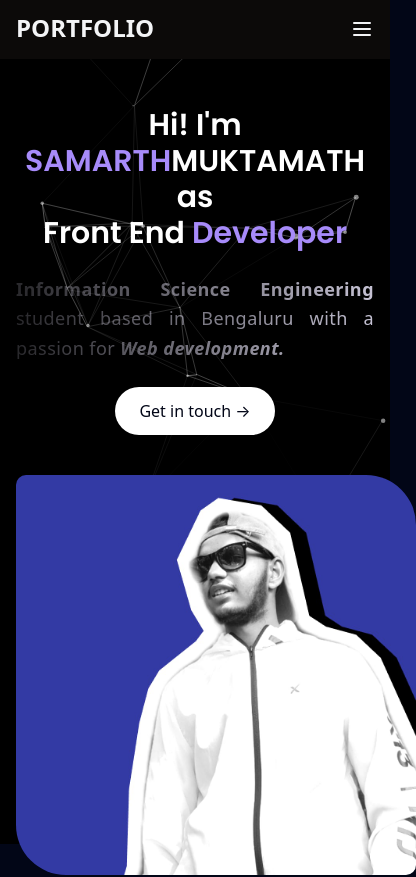
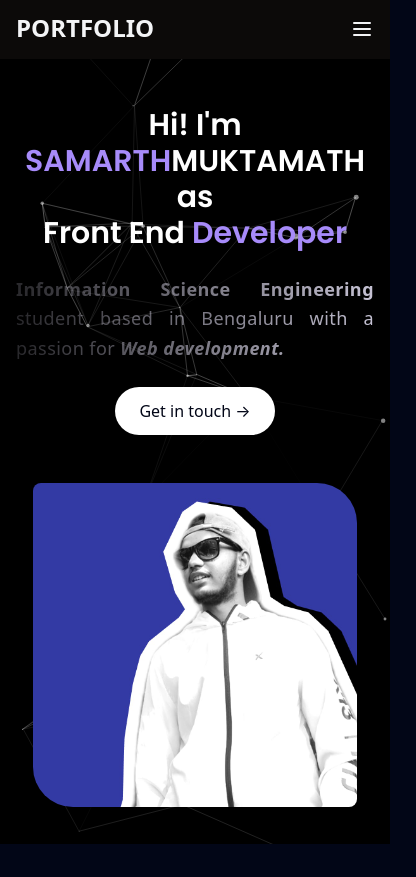
Before and after one commit to young-monk-samarth/PORTFOILIO, a SvelteKit app: page / in a window 390 px wide. Shown: the top 877 px of the page, 416 px wide, since content can reach past the window. Built offline with nearby package versions, Linux system fonts and the light colour scheme.

Commit message:
Update Main.svelte

```diff
--- a/src/components/Main.svelte
+++ b/src/components/Main.svelte
@@ -94,11 +94,11 @@
         </div>
 
             <!-- photo disply-->
-            <div class="wrapper"> <!-- Optional sizing wrapper -->
+            <div class="wrapper">
     <div class="box">
         <img
             src="webpic.jpg"
-                        alt="Zetane Interface"
+            alt=""
             loading="lazy"
         />
     </div>
@@ -106,17 +106,19 @@
 
 <style>
     .wrapper {
-                width: 400px;  /* Original container size */
-                height: 400px;
+        width: 90%;  /* Use percentage instead of fixed width */
+        max-width: 400px;  /* Maximum width on larger screens */
+        height: auto;  /* Let height adjust automatically */
         margin: 0 auto;
+        padding: 1rem;  /* Add some padding for smaller screens */
     }
 
     .box {
         position: relative;
-                width: 100%;    /* Half width */
-                height: 100%;   /* Half height */
+        width: 100%;
+        aspect-ratio: 1/1;  /* Maintain square aspect ratio */
         overflow: hidden;
-                border-radius:10px 50px 10px 50px;
+        border-radius: 10px 50px 10px 50px;
     }
 
     .box img {
@@ -128,6 +130,20 @@
 
     .box:hover img {
         transform: scale(1.2);
+    }
+
+    /* Media Queries for different screen sizes */
+    @media screen and (max-width: 768px) {
+        .wrapper {
+            width: 95%;  /* Slightly wider on mobile */
+            padding: 0.5rem;
+        }
+    }
+
+    @media screen and (max-width: 480px) {
+        .box {
+            border-radius: 8px 40px 8px 40px;  /* Slightly smaller border radius on very small screens */
+        }
     }
 </style>
   </section>
```
Lines whose indentation alone changed are shown as unchanged.
